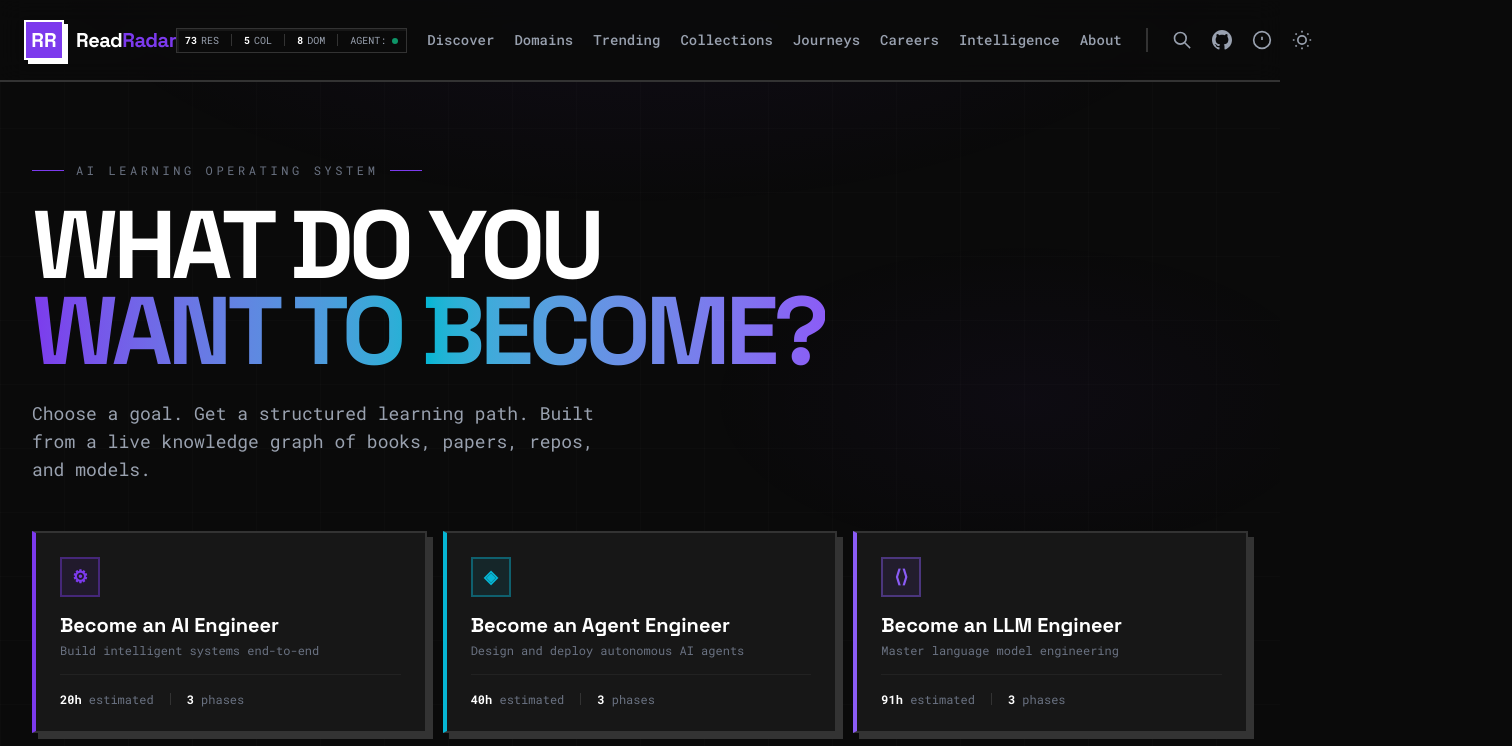
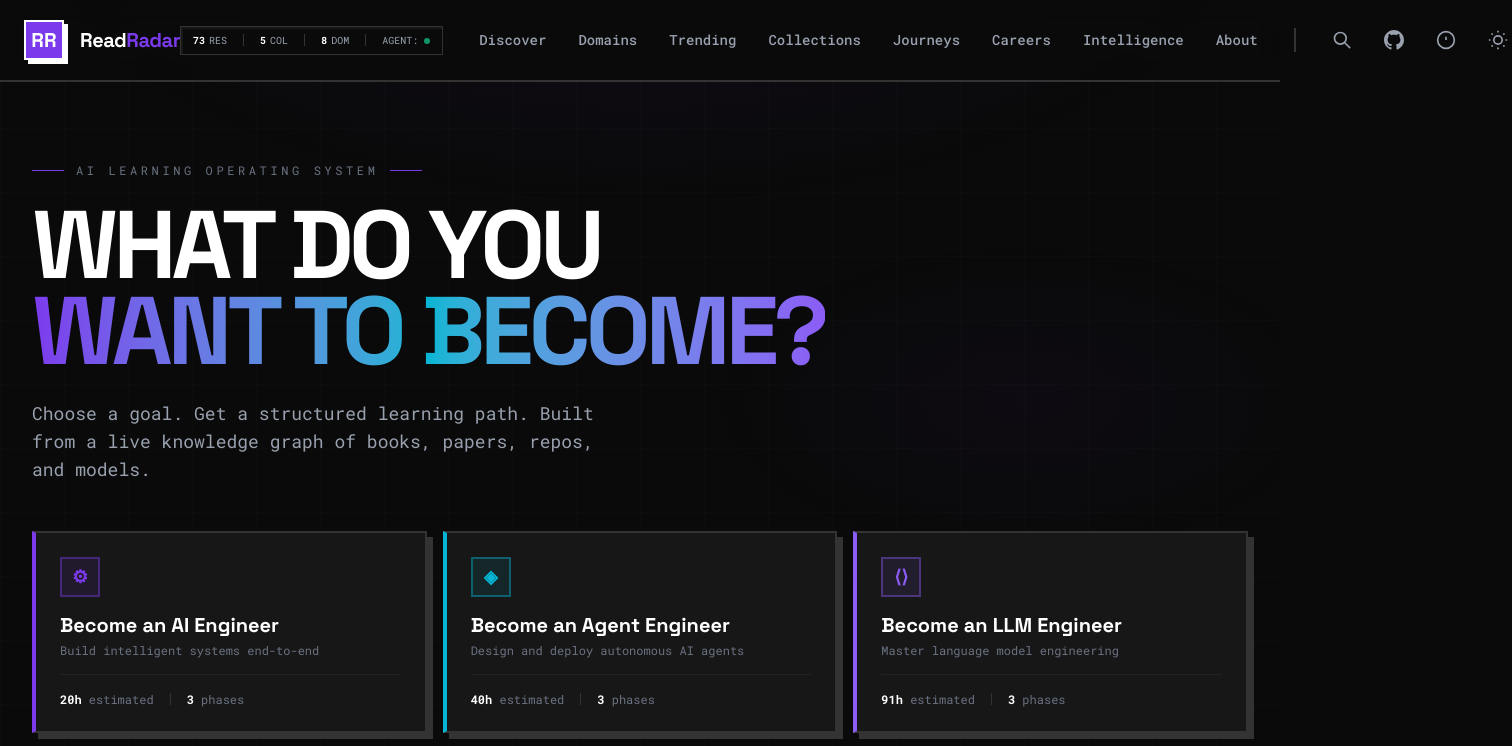
Before and after one commit to Hardik-Sankhla/ReadRadar, an Astro site: page / in a window 1280 px wide. Shown: the top 746 px of the page, 1512 px wide, since content can reach past the window. Built offline with nearby package versions, Linux system fonts and the light colour scheme; Astro itself is replaced by a stand-in of ours.

Commit message:
fix: expand navbar max-width to 100rem and restore symmetrical gaps

```diff
--- a/src/components/ui/Navbar.astro
+++ b/src/components/ui/Navbar.astro
@@ -3,16 +3,16 @@ const currentPath = Astro.url.pathname;
 ---
 
 <nav class="sticky top-0 z-50 bg-[#0A0A0A]/90 backdrop-blur-md border-b-2 border-[#333333]">
-    <div class="max-w-[90rem] mx-auto px-4 sm:px-6 h-20 flex items-center justify-between">
-        <div class="flex items-center gap-3 md:gap-4 shrink-0">
-            <a href={`${import.meta.env.BASE_URL}/`.replace(/\/\/+/g, '/')} class="flex items-center gap-2 md:gap-3 group focus:outline-none focus-visible:ring-2 focus-visible:ring-[#7C3AED] focus-visible:ring-offset-2 focus-visible:ring-offset-[#0A0A0A] rounded-md shrink-0">
+    <div class="max-w-[100rem] mx-auto px-4 sm:px-6 h-20 flex items-center justify-between">
+        <div class="flex items-center gap-4 shrink-0">
+            <a href={`${import.meta.env.BASE_URL}/`.replace(/\/\/+/g, '/')} class="flex items-center gap-3 md:gap-4 group focus:outline-none focus-visible:ring-2 focus-visible:ring-[#7C3AED] focus-visible:ring-offset-2 focus-visible:ring-offset-[#0A0A0A] rounded-md shrink-0">
                 <div class="w-8 h-8 md:w-10 md:h-10 bg-[#7C3AED] border-2 border-white flex items-center justify-center font-heading font-bold text-white text-base md:text-xl shadow-[4px_4px_0px_0px_#FFFFFF] group-hover:shadow-[2px_2px_0px_0px_#FFFFFF] transition-all duration-200 shrink-0">RR</div>
                 <span class="font-heading font-bold text-lg md:text-xl text-white tracking-tight whitespace-nowrap">Read<span class="text-[#7C3AED]">Radar</span></span>
             </a>
         </div>
 
-        <div class="flex items-center gap-3 md:gap-4 shrink-0">
-            <div class="hidden xl:flex gap-3 font-mono text-[10px] text-gray-400 items-center border border-[#333333] px-2 py-1 bg-[#0A0A0A] shadow-[inset_2px_2px_0px_0px_#171717]">
+        <div class="flex items-center gap-4 md:gap-8 shrink-0">
+            <div class="hidden xl:flex gap-4 font-mono text-[10px] text-gray-400 items-center border border-[#333333] px-3 py-1.5 bg-[#0A0A0A] shadow-[inset_2px_2px_0px_0px_#171717]">
                 <span class="flex items-center gap-1"><span class="text-white font-bold">73</span> RES</span>
                 <span class="w-[1px] h-3 bg-[#333333]"></span>
                 <span class="flex items-center gap-1"><span class="text-white font-bold">5</span> COL</span>
@@ -23,7 +23,7 @@ const currentPath = Astro.url.pathname;
             </div>
 
             <!-- Desktop Navigation -->
-            <div class="hidden md:flex gap-2 lg:gap-3 font-mono text-sm font-medium items-center">
+            <div class="hidden md:flex gap-4 lg:gap-6 font-mono text-sm font-medium items-center">
             <a href={`${import.meta.env.BASE_URL}/discover`.replace(/\/\/+/g, '/')} class={`px-1 py-2 transition-all duration-300 relative group focus:outline-none focus-visible:ring-2 focus-visible:ring-[#7C3AED] rounded-sm ${currentPath.includes('/discover') ? 'text-white' : 'text-gray-400 hover:text-white'}`}>
                 Discover
                 <span class={`absolute bottom-0 left-0 w-full h-[2px] transition-all duration-300 ${currentPath.includes('/discover') ? 'bg-[#7C3AED] shadow-[0_0_8px_#7C3AED]' : 'bg-transparent group-hover:bg-gray-600'}`}></span>
```
